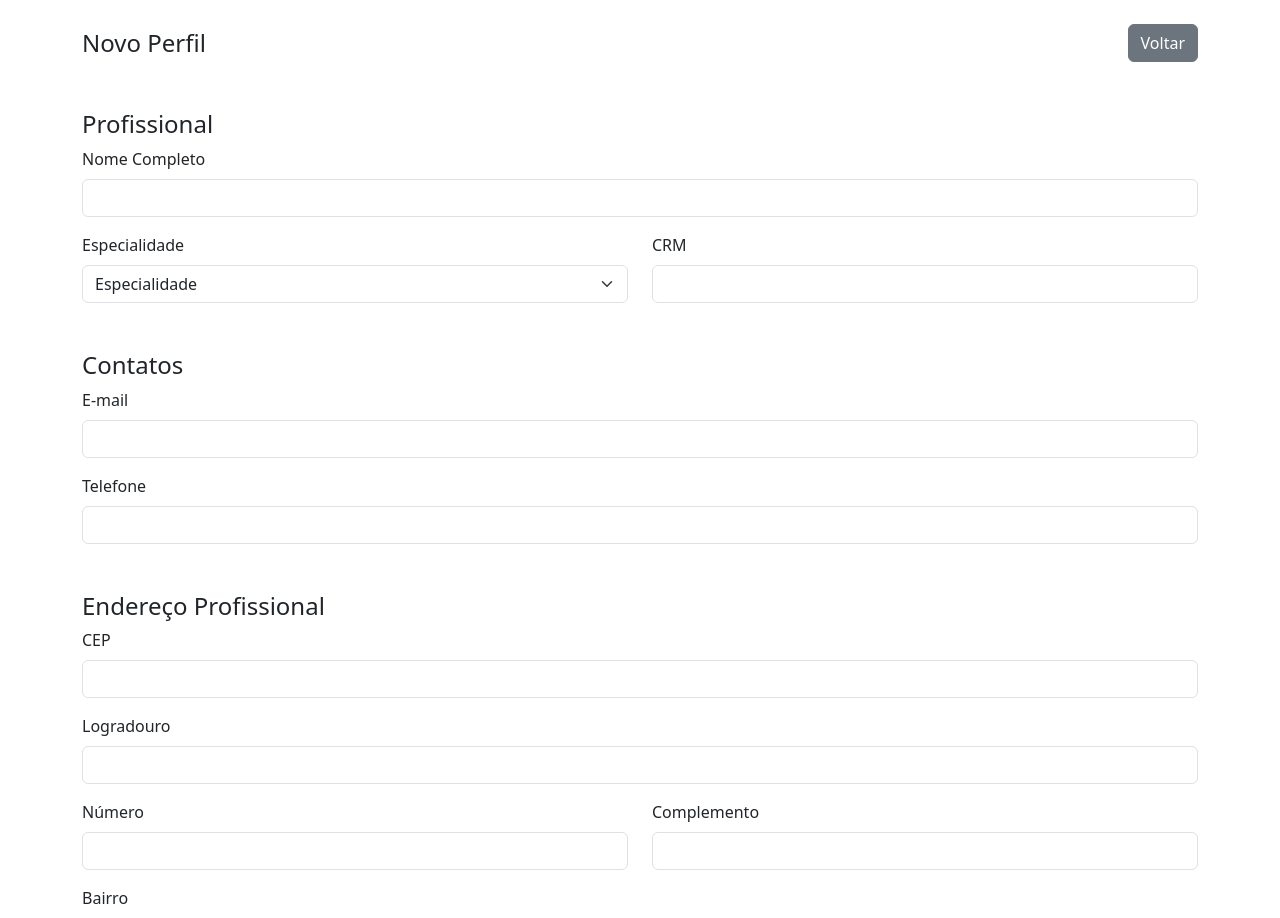
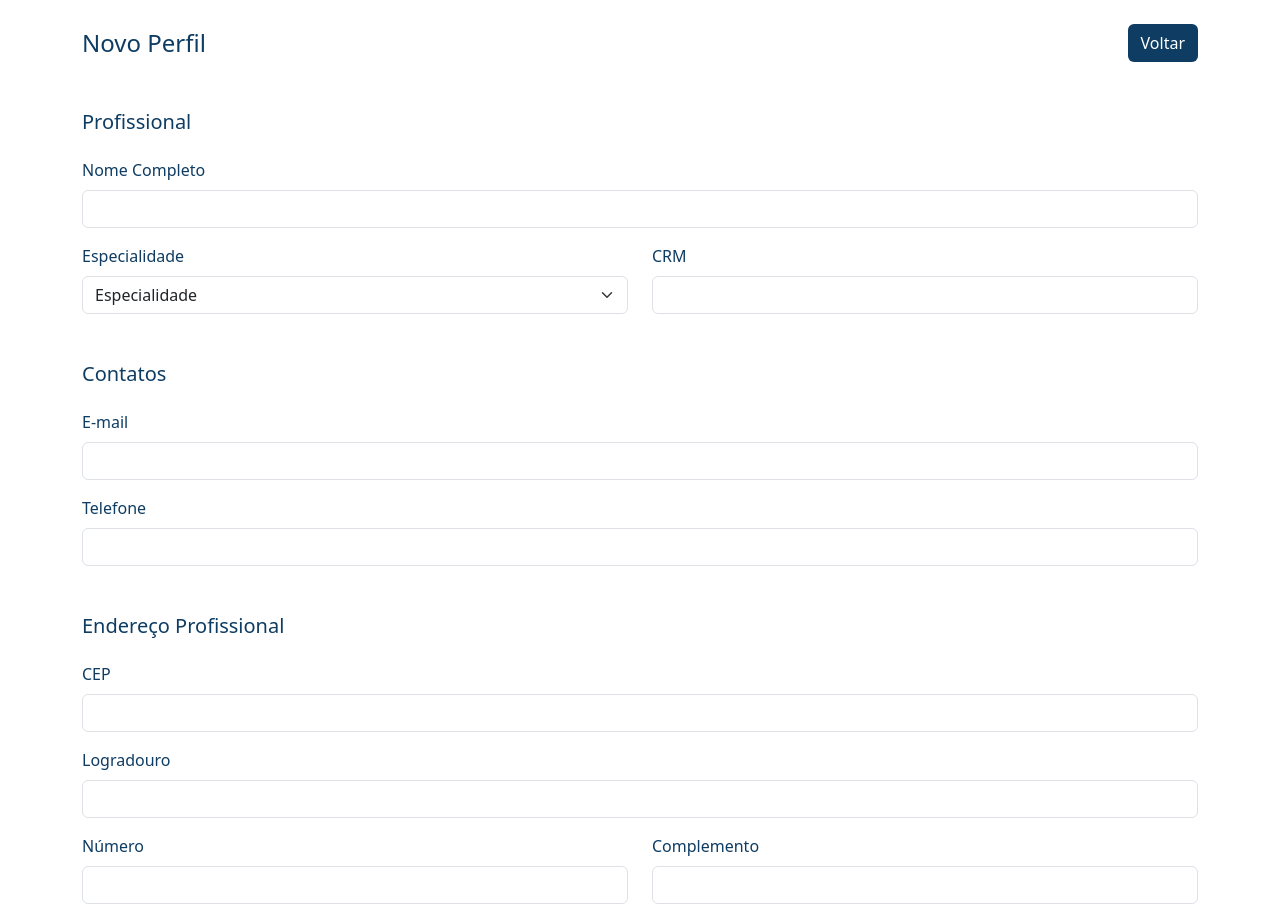
Before and after one commit to TaiOli/CrudSpring, a Vue app in the folder frontend/: page /medicos/cadastrar in a window 1280 px wide. Shown: the top 918 px of the page. Built offline with nearby package versions, Linux system fonts and the light colour scheme.

Commit message:
Ajuste no front e no css

```diff
--- a/frontend/src/style.css
+++ b/frontend/src/style.css
@@ -2,10 +2,15 @@
 	max-width: 400px;
 }
 
-.selectPaciente{
-	z-index: 1000;
+.titleConsulta,
+.titleText,
+.titleCadMedico,
+.titleCadPaciente,
+.titleHome{
+   color: #0e3c62;
 }
 
+.selectPaciente,
 .selectMedico{
 	z-index: 1000;
 }
@@ -13,3 +18,10 @@
 .pointer{
 	cursor: pointer;
 }
+
+.btn-Agendar,
+.btn-Voltar,
+.btn-Salvar{
+	background-color: #0e3c62;
+	color: white;
+}
--- a/frontend/src/views/AgendaConsulta.vue
+++ b/frontend/src/views/AgendaConsulta.vue
@@ -1,6 +1,6 @@
 <template>
   <div class="container mt-4">
-    <h4 class="mb-5">Agendar Consulta</h4>
+    <h4 class="mb-5 titleConsulta">Agendar Consulta</h4>
     <form @submit.prevent="submitForm">
 
       <div class="mb-3 position-relative">
@@ -79,7 +79,7 @@
         />
       </div>
 
-      <button type="submit" class="btn btn-primary">Agendar</button>
+      <button type="submit" class="btn btn-Agendar">Agendar</button>
     </form>
   </div>
 </template>
--- a/frontend/src/views/CadastroMedico.vue
+++ b/frontend/src/views/CadastroMedico.vue
@@ -1,83 +1,83 @@
 <template>
   <div class="container mt-4">
     <div class="d-flex justify-content-between align-items-center mb-4">
-      <h4 class="mb-0">{{ isEditando ? 'Editar Perfil' : 'Novo Perfil' }}</h4>
-      <router-link to="/medicos" class="btn btn-secondary">Voltar</router-link>
+      <h4 class="mb-0 titleCadMedico">{{ isEditando ? 'Editar Perfil' : 'Novo Perfil' }}</h4>
+      <router-link to="/medicos" class="btn btn-Voltar">Voltar</router-link>
     </div>
 
-    <h4 class="mt-5">Profissional</h4>
+    <h5 class="mt-5 titleText">Profissional</h5>
 
     <div class="mb-3">
-      <label for="nome" class="form-label">Nome Completo</label>
+      <label for="nome" class="form-label mt-3 titleText">Nome Completo</label>
       <input type="text" id="nome" class="form-control" v-model="form.nome" />
     </div>
 
     <div class="row mb-3">
       <div class="col-md-6">
-        <label for="especialidade" class="form-label">Especialidade</label>
+        <label for="especialidade" class="form-label titleText">Especialidade</label>
         <select id="especialidade" class="form-select" v-model="form.especialidade">
           <option value="" disabled>Especialidade</option>
           <option v-for="esp in especialidades" :key="esp" :value="esp">{{ esp }}</option>
         </select>
       </div>
       <div class="col-md-6">
-        <label for="crm" class="form-label">CRM</label>
+        <label for="crm" class="form-label titleText">CRM</label>
         <input type="text" id="crm" class="form-control" v-model="form.crm" />
       </div>
     </div>
 
-    <h4 class="mt-5">Contatos</h4>
+    <h5 class="mt-5 titleText">Contatos</h5>
 
     <div class="mb-3">
-      <label for="email" class="form-label">E-mail</label>
+      <label for="email" class="form-label titleText mt-3">E-mail</label>
       <input type="email" id="email" class="form-control" v-model="form.email" />
     </div>
 
     <div class="mb-3">
-      <label for="telefone" class="form-label">Telefone</label>
+      <label for="telefone" class="form-label titleText">Telefone</label>
       <input type="text" id="telefone" class="form-control" v-model="form.telefone" />
     </div>
 
-    <h4 class="mt-5">Endereço Profissional</h4>
+    <h5 class="mt-5 titleText">Endereço Profissional</h5>
 
     <div class="mb-3">
-      <label for="cep" class="form-label">CEP</label>
+      <label for="cep" class="form-label mt-3 titleText">CEP</label>
       <input type="text" id="cep" class="form-control" v-model="form.endereco.cep" />
     </div>
 
     <div class="mb-3">
-      <label for="logradouro" class="form-label">Logradouro</label>
+      <label for="logradouro" class="form-label titleText">Logradouro</label>
       <input type="text" id="logradouro" class="form-control" v-model="form.endereco.logradouro" />
     </div>
 
     <div class="row mb-3">
       <div class="col-md-6">
-        <label for="numero" class="form-label">Número</label>
+        <label for="numero" class="form-label titleText">Número</label>
         <input type="text" id="numero" class="form-control" v-model="form.endereco.numero" />
       </div>
       <div class="col-md-6">
-        <label for="complemento" class="form-label">Complemento</label>
+        <label for="complemento" class="form-label titleText">Complemento</label>
         <input type="text" id="complemento" class="form-control" v-model="form.endereco.complemento" />
       </div>
     </div>
 
     <div class="mb-3">
-      <label for="bairro" class="form-label">Bairro</label>
+      <label for="bairro" class="form-label titleText">Bairro</label>
       <input type="text" id="bairro" class="form-control" v-model="form.endereco.bairro" />
     </div>
 
     <div class="row mb-3">
       <div class="col-md-8">
-        <label for="cidade" class="form-label">Cidade</label>
+        <label for="cidade" class="form-label titleText">Cidade</label>
         <input type="text" id="cidade" class="form-control" v-model="form.endereco.cidade" />
       </div>
       <div class="col-md-4">
-        <label for="uf" class="form-label">UF</label>
+        <label for="uf" class="form-label titleText">UF</label>
         <input type="text" id="uf" class="form-control" maxlength="2" v-model="form.endereco.uf" />
       </div>
     </div>
 
-    <button class="btn btn-primary mt-3" @click="salvarMedico">
+    <button class="btn btn-Salvar mt-3" @click="salvarMedico">
       {{ isEditando ? 'Atualizar' : 'Cadastrar' }}
     </button>
   </div>
--- a/frontend/src/views/Medicos.vue
+++ b/frontend/src/views/Medicos.vue
@@ -2,7 +2,7 @@
   <div>
     <nav class="navbar navbar-expand-lg navbar-light bg-light">
       <div class="container">
-        <router-link to="/" class="nav-link">Inicio</router-link>
+        <router-link to="/" class="nav-link titleHome">Inicio</router-link>
         <button
           class="navbar-toggler"
           type="button"
@@ -17,7 +17,7 @@
         <div class="collapse navbar-collapse" id="navbarNav">
           <ul class="navbar-nav ms-auto">
             <li class="nav-item">
-              <router-link to="/medicos/cadastrar" class="nav-link">
+              <router-link to="/medicos/cadastrar" class="nav-link titleCadMedico">
                 Cadastrar Médico
               </router-link>
             </li>
@@ -27,7 +27,7 @@
     </nav>
 
     <div class="container mt-4">
-      <h4 class="mb-4">Lista de Médicos</h4>
+      <h4 class="mb-4 titleText">Lista de Médicos</h4>
 
       <div class="mb-3">
         <input
@@ -46,7 +46,7 @@
         >
           <div @click="toggleExpandir(medico.id)" class="d-flex justify-content-between align-items-center pointer">
             <div>
-              <strong>{{ medico.nome }}</strong><br />
+              <strong class="titleText">{{ medico.nome }}</strong><br />
               <small class="text-muted">{{ medico.especialidade }}</small>
             </div>
             <div>
--- a/frontend/src/views/Pacientes.vue
+++ b/frontend/src/views/Pacientes.vue
@@ -2,7 +2,7 @@
   <div>
     <nav class="navbar navbar-expand-lg navbar-light bg-light">
       <div class="container">
-        <router-link to="/" class="nav-link">Início</router-link>
+        <router-link to="/" class="nav-link titleHome">Início</router-link>
         <button
           class="navbar-toggler"
           type="button"
@@ -14,7 +14,7 @@
         <div class="collapse navbar-collapse" id="navbarNav">
           <ul class="navbar-nav ms-auto">
             <li class="nav-item">
-              <router-link to="/pacientes/cadastrar" class="nav-link">
+              <router-link to="/pacientes/cadastrar" class="nav-link titleCadPaciente">
                 Cadastrar Paciente
               </router-link>
             </li>
@@ -24,7 +24,7 @@
     </nav>
 
     <div class="container mt-4">
-      <h4 class="mb-4">Lista de Pacientes</h4>
+      <h4 class="mb-4 titleText">Lista de Pacientes</h4>
 
       <input
         type="text"
@@ -42,7 +42,7 @@
           <div
             @click="toggleExpandir(paciente.id)"
             class="d-flex justify-content-between align-items-center pointer">
-            <p class="mb-0"><strong>Nome:</strong> {{ paciente.nome }}</p>
+            <p class="mb-0 titleText"><strong>Nome:</strong> {{ paciente.nome }}</p>
             <span>{{ pacienteExpandido === paciente.id ? "▲" : "▼" }}</span>
           </div>
 
```
Also changed, not shown: frontend/src/views/CadastroPaciente.vue (+16 -16 lines).
